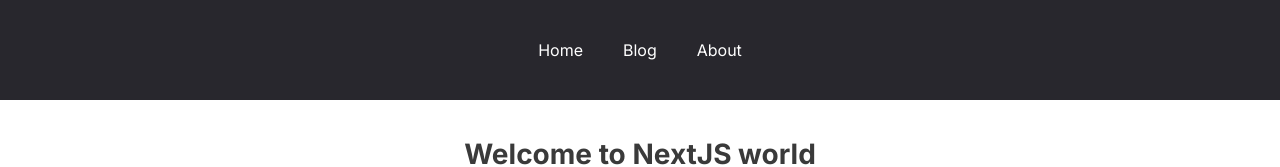
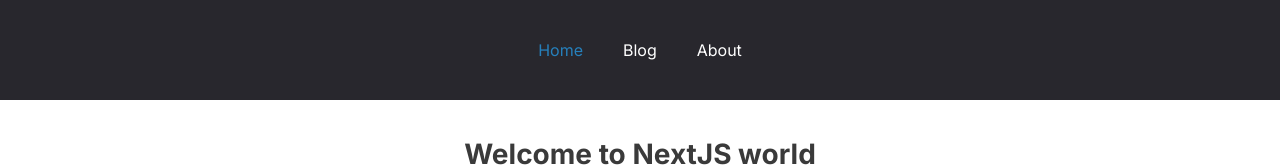
Before and after one commit to Aandi1989/NextFirst, a Next.js app: page / in a window 1280 px wide. Shown: the top 167 px of the page. Built offline with nearby package versions, Linux system fonts and the light colour scheme.

Commit message:
cuse client & activeLink

```diff
--- a/app/blog/page.tsx
+++ b/app/blog/page.tsx
@@ -3,7 +3,7 @@ import styles from './page.module.scss'
 import Link from 'next/link'
 
 async function getData() {
-    const response = await fetch('https://jsonplaceholder.typicode.com/poss',{
+    const response = await fetch('https://jsonplaceholder.typicode.com/posts',{
         next: {
             revalidate: 60, // запрос на  обновление постов будет происходить на сервере каждые 60 секунд
         },
--- /dev/null
+++ b/components/Navigation/Navigation.tsx
@@ -0,0 +1,30 @@
+'use client';
+import Link from "next/link";
+import { usePathname } from "next/navigation";
+import styles from './navigation.module.scss'
+
+type NavLink = {
+    label: string;
+    href: string;
+};
+type Props = {
+    navLinks: NavLink[];
+};
+
+const Navigation = ({ navLinks }: Props) => {
+    const pathname = usePathname();
+
+    return (
+        <>{
+            navLinks.map(link => {
+                const isActive = pathname === link.href;
+                console.log(isActive)
+                return(
+                    <Link key={link.label} href={link.href} className={isActive ? styles.active : ""}>{link.label}</Link>
+                )
+            })
+        }</>
+    );
+};
+
+export { Navigation };
--- /dev/null
+++ b/components/Navigation/navigation.module.scss
@@ -0,0 +1,3 @@
+.active {
+    color: #2680bc !important;
+}
--- a/components/header/Header.tsx
+++ b/components/header/Header.tsx
@@ -1,14 +1,18 @@
 import Link from "next/link";
 import styles from './header.module.scss'
+import { Navigation } from "../Navigation/Navigation";
 
+const navItems = [
+  {label:"Home", href:'/'},
+  {label:"Blog", href:'/blog'},
+  {label:"About", href:'/about'},
+];
 
 const Header = () => {
   return (
     <header className={styles.header}>
       <div className={styles.header__container}>
-        <Link href="/">Home</Link>
-        <Link href="/blog">Blog</Link>
-        <Link href="/about">About</Link>
+        <Navigation navLinks={navItems}/>
       </div>
     </header>
   );
```
